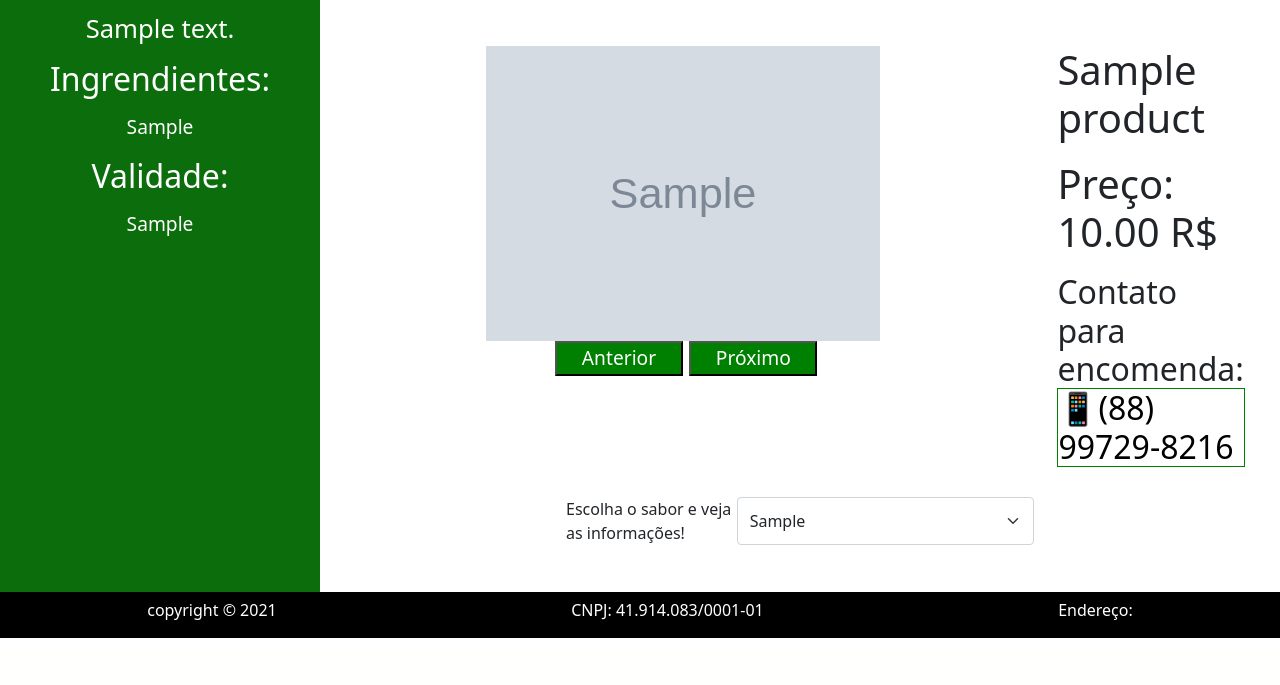
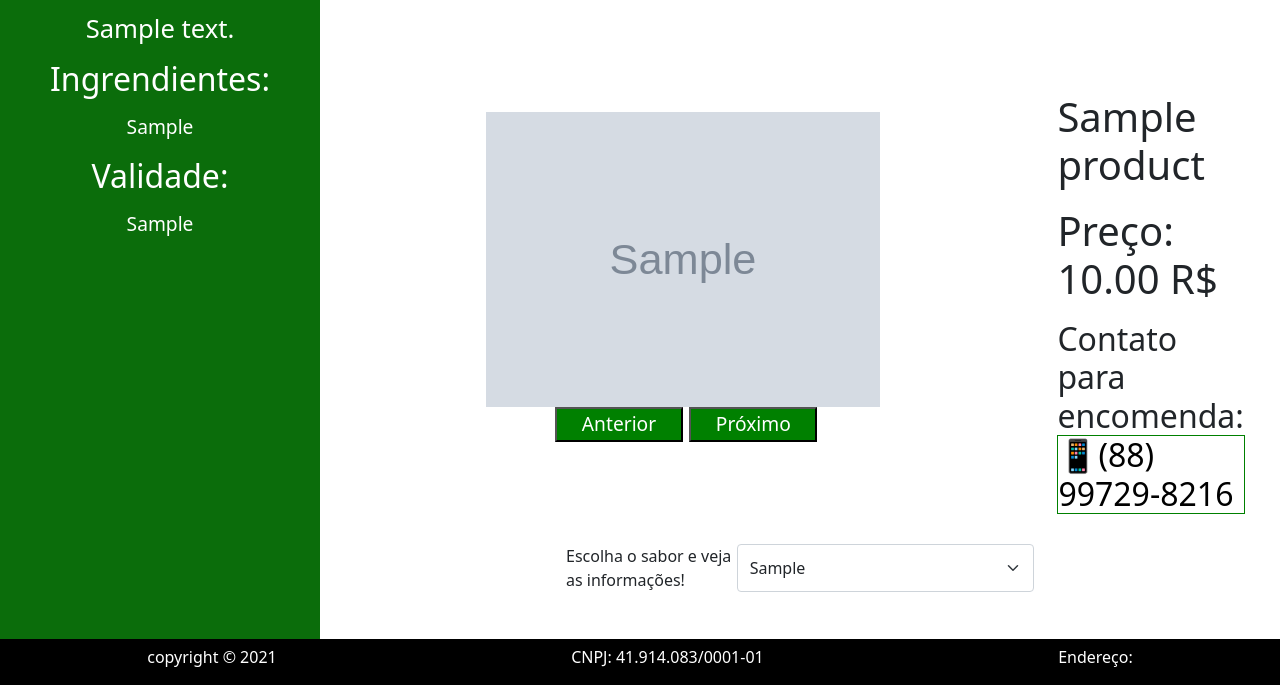
Before and after one commit to Joaof14/Tomperrus-website, a Django app: a page that uses Tomperrus/templates/tomperrus/layout.html in a window 1280 px wide. Shown: the part 151-836 px from the top of the page. Before the commit the page ends 789 px from the top, so only its background shows below. Run offline with Django 3.2, Linux system fonts and the light colour scheme; tables that the repository leaves empty hold one stand-in row (values such as "Sample post"); grey boxes marked "Sample" are stand-in pictures; some libraries are stand-ins or nearby versions.

Commit message:
Product flavour responsive

```diff
--- a/Tomperrus/static/css/customProducts.css
+++ b/Tomperrus/static/css/customProducts.css
@@ -1,5 +1,5 @@
 #ProductInfo{
-    margin: 5% 0% 0% 5%;
+    margin: 10% 0% 0% 5%;
     order: 2;
 }
 #ProductFlavour{
@@ -26,7 +26,7 @@
     display: flex;
     position: relative;
     justify-content: center;
-    margin-bottom: 0%;
+    margin: 10% 0% 0% 0%;
     order: 1;
     }
 #produto #img{
--- a/Tomperrus/static/css/responsiveProducts.css
+++ b/Tomperrus/static/css/responsiveProducts.css
@@ -1,6 +1,9 @@
 @media (max-width: 992px){
     #produto img {min-width: 50%;}
     #produto {flex-wrap: nowrap;}
+    #ProductFlavour{
+        width: 100%;
+    }
 }
 @media (max-width: 800px)
 {
```
